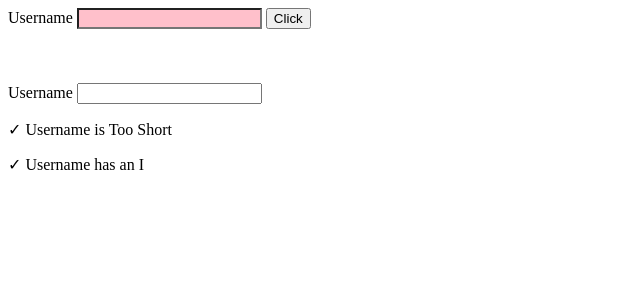
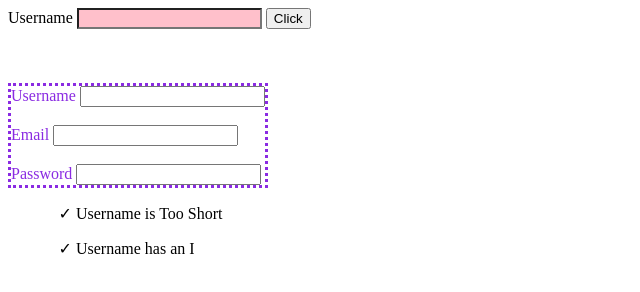
Before and after one commit to trincellshelvin/Form-Validation, a plain HTML site: page index.html in a window 1280 px wide. Shown: the whole page, without its empty margins (0-640 px from the left). Drawn offline with Linux system fonts and the light colour scheme.

Commit message:
added email field to html

```diff
--- a/index.html
+++ b/index.html
@@ -15,13 +15,19 @@
         <input type="submit" value="Click">
     </form>
     <br><br><br>
-    <div>
+    <div id="javascriptValidation">
         <form action="index.html">
             <label for="Username id="userName">Username</label>
             <input type="text" name="firstName" id="firstName">
+            <br><br>
+            <label for="email" id="email">Email</label>
+            <input type="text" name="email" id="emailAddress">
+            <br><br>
+            <label for="password" id="paSsword">Password</label>
+            <input type="password" name="password" id="password">
         </form>
     </div>
-    <div>
+    <div id="requirements">
         <p id="tooShort">&#x2713 Username is Too Short</p>
         <p id="hasI"> &#x2713 Username has an I</p>
     </div>
--- a/script.js
+++ b/script.js
@@ -44,7 +44,7 @@ function handleChangeInI(){
 firstNameInput.addEventListener("input", handleChangeinuserName)
 firstNameInput.addEventListener("input", handleChangeInI)
 
-function validateEmailInput(email) {
+function validateEmailInput(emailAddress) {
     const emailRegex = /^[a-zA-Z0-9._-]+@[a-zA-Z0-9.-]+\.[a-zA-Z]{2,4}$/;
-    return emailRegex.test(email);
+    return emailRegex.test(emailAddress);
 }
```
